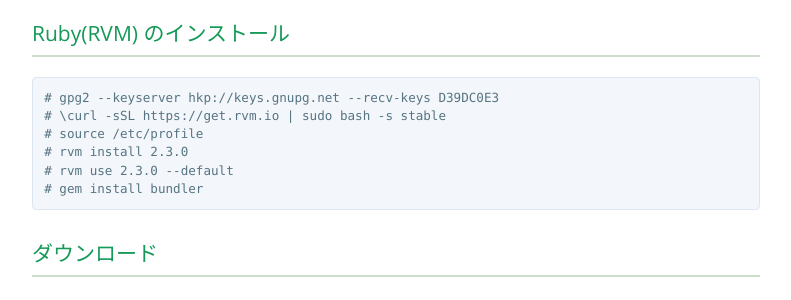
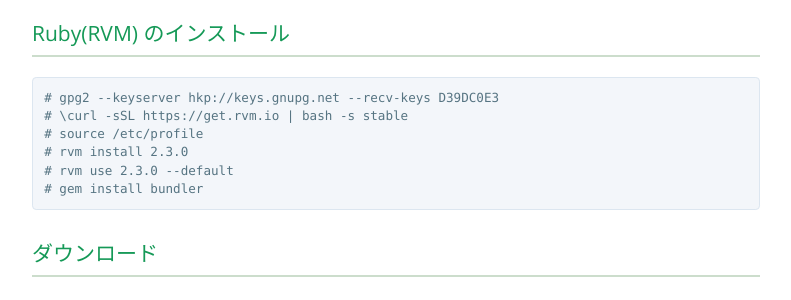
Before and after one commit to shirasagi/shirasagi.github.io, a Jekyll site: the page built from installation/manual.md, in a window 1280 px wide and 900 px high, scrolled down 1024 px. Shown: the part 170-470 px from the top of the window, without its empty margins (244-1035 px from the left). Built offline with Jekyll 4.4.1, drawn with Linux system fonts in a browser that asks for light colours; nearby versions of some CDN libraries.

Commit message:
sudo is needless
Because the current user is root.

```diff
--- a/installation/manual.md
+++ b/installation/manual.md
@@ -55,7 +55,7 @@
 
 ~~~
 # gpg2 --keyserver hkp://keys.gnupg.net --recv-keys D39DC0E3
-# \curl -sSL https://get.rvm.io | sudo bash -s stable
+# \curl -sSL https://get.rvm.io | bash -s stable
 # source /etc/profile
 # rvm install 2.3.0
 # rvm use 2.3.0 --default
```
